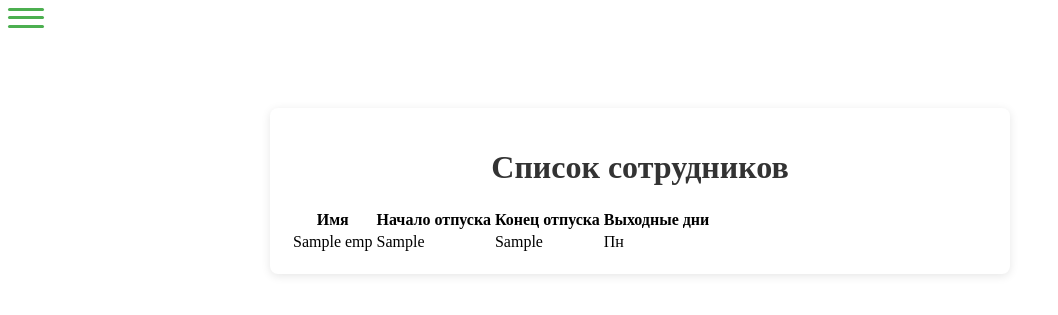
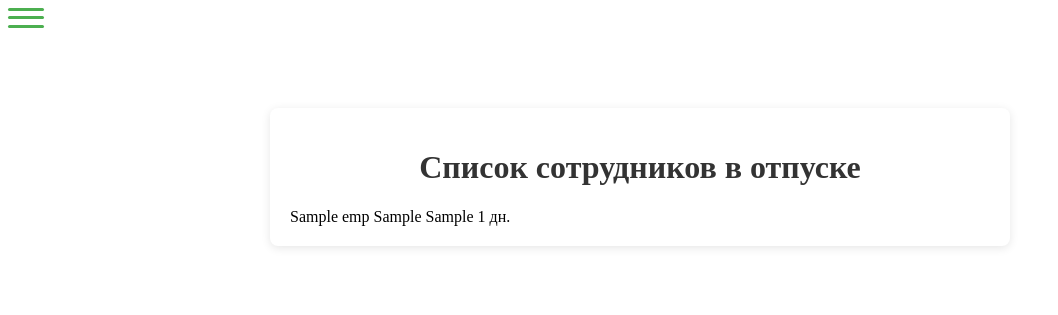
Before and after one commit to PyRusAdmin/Formation-work-schedule, a FastAPI app: template templates/list_employees.html in a window 1280 px wide. Shown: the top 315 px of the page, without its empty margins (0-1058 px from the left). Run offline with FastAPI, Linux system fonts and the light colour scheme; the template is opened without the code that fills it: most values are stand-ins (such as "Sample title", 1, 10 or a date in 2020).

Commit message:
Добавлено отображение сотрудников, которые в отпуске.

```diff
--- a/main.py
+++ b/main.py
@@ -1,11 +1,11 @@
 from datetime import date
 from typing import List
-
+from loguru import logger
 from fastapi import FastAPI, Request
 from fastapi.staticfiles import StaticFiles
 from fastapi.templating import Jinja2Templates
 from pydantic import BaseModel
-
+import json
 from database import Employee, initialize_db
 
 app = FastAPI()  # Создаем экземпляр FastAPI
@@ -34,21 +34,27 @@ class EmployeeResponse(BaseModel):
     weekends: List[int]
 
 
-@app.get("/list_employees", response_model=EmployeeResponse)
+@app.get("/list_employees", response_model=None)  # response_model лучше убрать
 async def list_employees(request: Request):
     """
     Страница списка сотрудников
-    :param request:
-    :return:
     """
-    employees = Employee.select()
+    try:
+        employees = []
+        for emp in Employee.select():
+            employees.append({
+                "name": emp.name,
+                "vacation_start": emp.vacation_start,
+                "vacation_end": emp.vacation_end,
+                "weekends": json.loads(emp.weekends) if emp.weekends else []
+            })
 
-    # Передаём в шаблон
-    return templates.TemplateResponse(
-        "list_employees.html",
-        {"request": request, "employees": employees}
-    )
-
+        return templates.TemplateResponse(
+            "list_employees.html",
+            {"request": request, "employees": employees}
+        )
+    except Exception as e:
+        logger.exception(e)
 
 # CRUD операции
 @app.post("/employees/", response_model=EmployeeResponse)
--- a/requirements.txt
+++ b/requirements.txt
@@ -1,3 +1,4 @@
 fastapi~=0.116.1
 peewee~=3.18.2
 pydantic~=2.11.7
+loguru~=0.7.3
--- a/templates/list_employees.html
+++ b/templates/list_employees.html
@@ -21,18 +21,8 @@
 
 
 <div class="container" style="margin-top: 80px;">
-    <h1>Список сотрудников</h1>
+    <h1>Список сотрудников в отпуске</h1>
 
-    {% if employees %}
-    <table class="employees-table">
-        <thead>
-        <tr>
-            <th>Имя</th>
-            <th>Начало отпуска</th>
-            <th>Конец отпуска</th>
-            <th>Выходные дни</th>
-        </tr>
-        </thead>
     <tbody>
     {% for emp in employees %}
     <tr>
@@ -40,19 +30,15 @@
         <td>{{ emp.vacation_start }}</td>
         <td>{{ emp.vacation_end }}</td>
         <td>
-                {% set days = ["Вс", "Пн", "Вт", "Ср", "Чт", "Пт", "Сб"] %}
-                {% for day_index in emp.get_weekends() %}
-                {{ days[day_index] }}{% if not loop.last %}, {% endif %}
-                {% endfor %}
-                {% if not emp.get_weekends() %}—{% endif %}
+            {% if emp.weekends %}
+            {{ emp.weekends|length }} дн. <br>
+            {% else %}
+            -
+            {% endif %}
         </td>
     </tr>
     {% endfor %}
     </tbody>
-    </table>
-    {% else %}
-    <p>Сотрудников пока нет. Добавьте их через <a href="/">календарь отпусков</a>.</p>
-    {% endif %}
 </div>
 
 
```
Also changed, not shown: README.md. Lines whose indentation alone changed are shown as unchanged.
